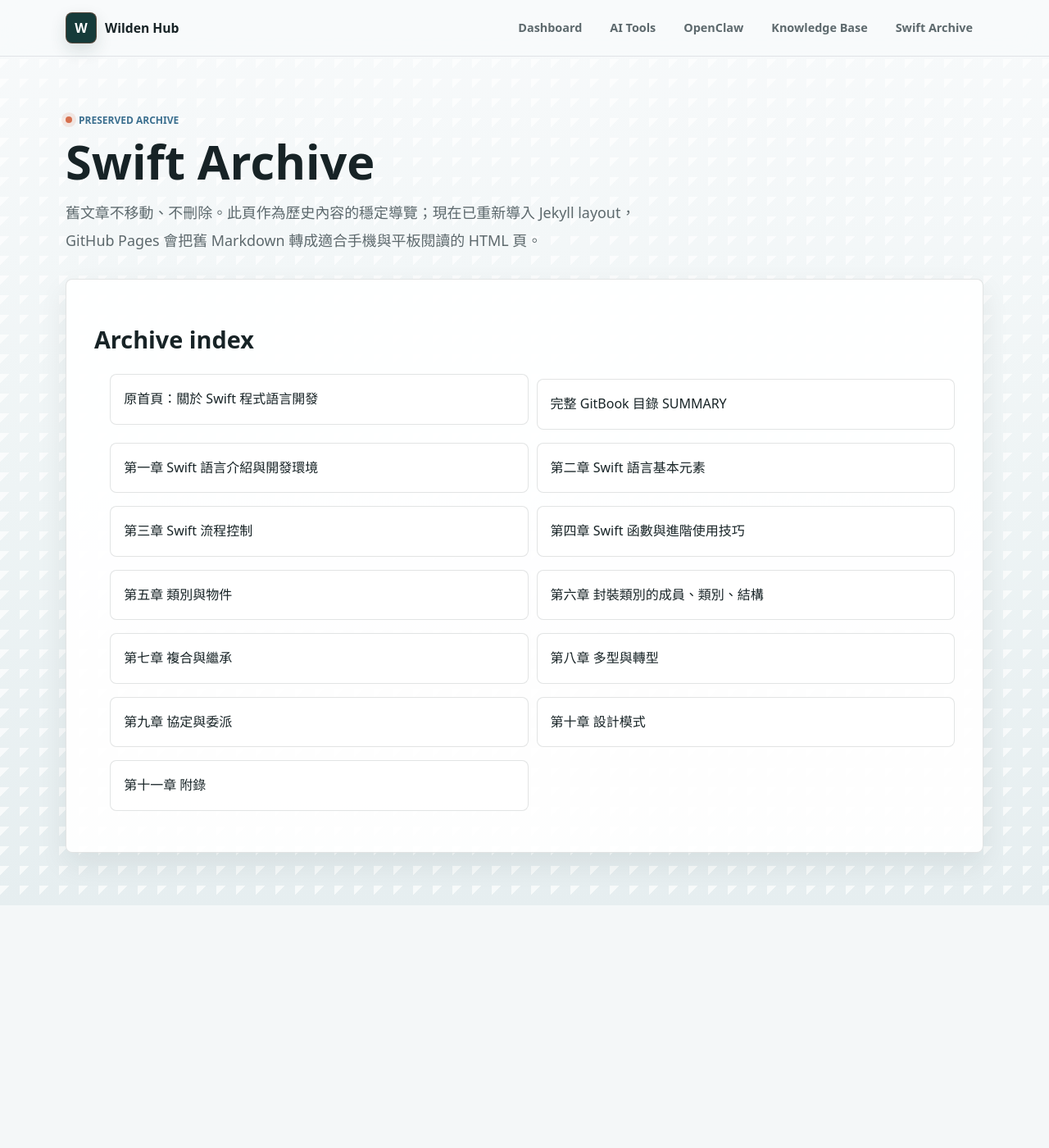
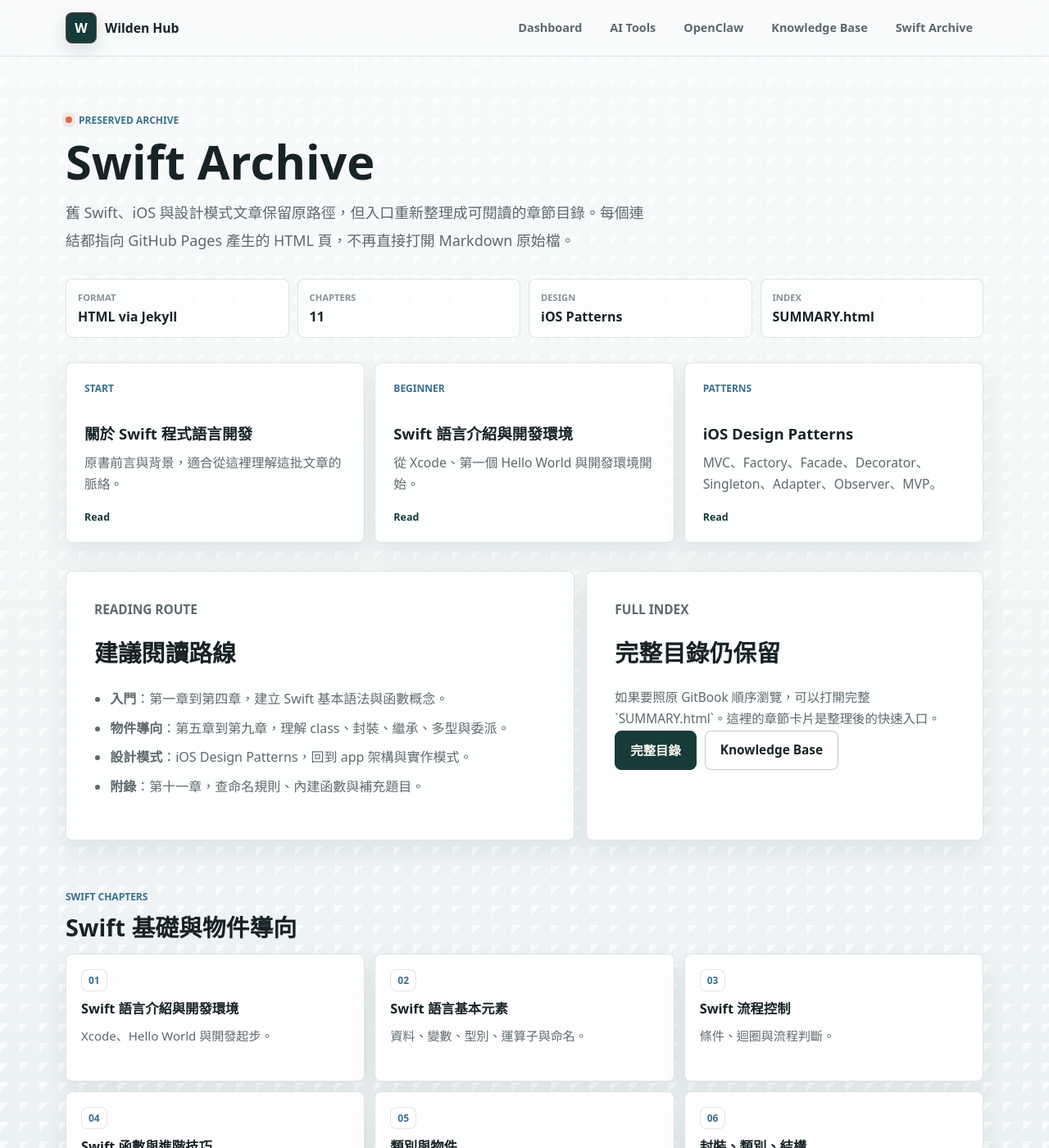
Before and after one commit to WildenChen/WildenChen.github.io, a Jekyll site: the page legacy/index.html, which Jekyll copies as it is, in a window 1280 px wide and 1400 px high. Shown: the whole window at 82% size. Built offline with Jekyll 4.4.1, drawn with Linux system fonts in a browser that asks for light colours; some of the changed text lies outside the part shown.

Commit message:
Improve Swift archive navigation

```diff
--- a/assets/css/portal.css
+++ b/assets/css/portal.css
@@ -556,6 +556,75 @@ h3 {
   color: var(--signal);
 }
 
+.archive-section {
+  padding: 4px 0 36px;
+}
+
+.section-heading {
+  margin-bottom: 14px;
+}
+
+.section-heading h2 {
+  margin-bottom: 0;
+}
+
+.chapter-grid {
+  display: grid;
+  grid-template-columns: repeat(3, minmax(0, 1fr));
+  gap: 12px;
+}
+
+.chapter-grid.compact {
+  grid-template-columns: repeat(3, minmax(0, 1fr));
+}
+
+.chapter-card {
+  display: grid;
+  min-height: 156px;
+  gap: 10px;
+  align-content: start;
+  padding: 18px;
+  border: 1px solid var(--line);
+  border-radius: 8px;
+  color: var(--text);
+  background: var(--surface);
+  box-shadow: var(--shadow);
+  text-decoration: none;
+  transition: border-color 160ms ease, transform 160ms ease, background 160ms ease;
+}
+
+.chapter-card:hover,
+.chapter-card:focus-visible {
+  border-color: rgba(201, 95, 66, 0.36);
+  color: var(--accent);
+  background: rgba(255, 255, 255, 0.98);
+  transform: translateY(-2px);
+  outline: none;
+}
+
+.chapter-card span {
+  width: max-content;
+  padding: 4px 8px;
+  border: 1px solid var(--line);
+  border-radius: 8px;
+  color: var(--sky);
+  background: rgba(255, 255, 255, 0.66);
+  font-size: 0.75rem;
+  font-weight: 800;
+}
+
+.chapter-card strong {
+  font-size: 1.02rem;
+  line-height: 1.35;
+}
+
+.chapter-card p {
+  margin-bottom: 0;
+  color: var(--muted);
+  font-size: 0.94rem;
+  line-height: 1.65;
+}
+
 .service-section {
   margin-top: 30px;
 }
@@ -787,6 +856,8 @@ h3 {
   .portal-grid,
   .focus-grid,
   .directory-grid,
+  .chapter-grid,
+  .chapter-grid.compact,
   .quick-grid,
   .service-grid {
     grid-template-columns: repeat(2, minmax(0, 1fr));
@@ -856,6 +927,8 @@ h3 {
   .portal-grid,
   .focus-grid,
   .directory-grid,
+  .chapter-grid,
+  .chapter-grid.compact,
   .legacy-list,
   .quick-grid,
   .assistant-grid,
--- a/legacy/index.html
+++ b/legacy/index.html
@@ -34,25 +34,87 @@
     <section class="page-hero">
       <p class="kicker"><span class="pulse" aria-hidden="true"></span> Preserved archive</p>
       <h1>Swift Archive</h1>
-      <p class="lede">舊文章不移動、不刪除。此頁作為歷史內容的穩定導覽；現在已重新導入 Jekyll layout，GitHub Pages 會把舊 Markdown 轉成適合手機與平板閱讀的 HTML 頁。</p>
+      <p class="lede">舊 Swift、iOS 與設計模式文章保留原路徑，但入口重新整理成可閱讀的章節目錄。每個連結都指向 GitHub Pages 產生的 HTML 頁，不再直接打開 Markdown 原始檔。</p>
     </section>
-    <section class="content-panel">
-      <h2>Archive index</h2>
-      <ul class="legacy-list">
-        <li><a href="../swift.html">原首頁：關於 Swift 程式語言開發</a></li>
-        <li><a href="../SUMMARY.html">完整 GitBook 目錄 SUMMARY</a></li>
-        <li><a href="../chapter1/README.html">第一章 Swift 語言介紹與開發環境</a></li>
-        <li><a href="../chapter2/README.html">第二章 Swift 語言基本元素</a></li>
-        <li><a href="../chapter3/README.html">第三章 Swift 流程控制</a></li>
-        <li><a href="../chapter4/README.html">第四章 Swift 函數與進階使用技巧</a></li>
-        <li><a href="../chapter5/README.html">第五章 類別與物件</a></li>
-        <li><a href="../chapter6/README.html">第六章 封裝類別的成員、類別、結構</a></li>
-        <li><a href="../chapter7/README.html">第七章 複合與繼承</a></li>
-        <li><a href="../chapter8/README.html">第八章 多型與轉型</a></li>
-        <li><a href="../chapter9/README.html">第九章 協定與委派</a></li>
-        <li><a href="../ios-design-patterns/README.html">第十章 設計模式</a></li>
-        <li><a href="../chapter11/README.html">第十一章 附錄</a></li>
-      </ul>
+
+    <section class="status-strip" aria-label="Archive summary">
+      <div><span>Format</span><strong>HTML via Jekyll</strong></div>
+      <div><span>Chapters</span><strong>11</strong></div>
+      <div><span>Design</span><strong>iOS Patterns</strong></div>
+      <div><span>Index</span><strong>SUMMARY.html</strong></div>
+    </section>
+
+    <section class="directory-grid" aria-label="Recommended archive entries">
+      <a class="directory-card" href="../swift.html">
+        <span class="card-index">Start</span>
+        <h2>關於 Swift 程式語言開發</h2>
+        <p>原書前言與背景，適合從這裡理解這批文章的脈絡。</p>
+        <span class="service-action">Read</span>
+      </a>
+      <a class="directory-card" href="../chapter1/README.html">
+        <span class="card-index">Beginner</span>
+        <h2>Swift 語言介紹與開發環境</h2>
+        <p>從 Xcode、第一個 Hello World 與開發環境開始。</p>
+        <span class="service-action">Read</span>
+      </a>
+      <a class="directory-card" href="../ios-design-patterns/README.html">
+        <span class="card-index">Patterns</span>
+        <h2>iOS Design Patterns</h2>
+        <p>MVC、Factory、Facade、Decorator、Singleton、Adapter、Observer、MVP。</p>
+        <span class="service-action">Read</span>
+      </a>
+    </section>
+
+    <section class="split-section" aria-labelledby="archive-route-title">
+      <div class="content-panel">
+        <p class="card-index">Reading route</p>
+        <h2 id="archive-route-title">建議閱讀路線</h2>
+        <ul>
+          <li><strong>入門</strong>：第一章到第四章，建立 Swift 基本語法與函數概念。</li>
+          <li><strong>物件導向</strong>：第五章到第九章，理解 class、封裝、繼承、多型與委派。</li>
+          <li><strong>設計模式</strong>：iOS Design Patterns，回到 app 架構與實作模式。</li>
+          <li><strong>附錄</strong>：第十一章，查命名規則、內建函數與補充題目。</li>
+        </ul>
+      </div>
+      <div class="content-panel">
+        <p class="card-index">Full index</p>
+        <h2>完整目錄仍保留</h2>
+        <p>如果要照原 GitBook 順序瀏覽，可以打開完整 `SUMMARY.html`。這裡的章節卡片是整理後的快速入口。</p>
+        <div class="section-actions">
+          <a class="button primary" href="../SUMMARY.html">完整目錄</a>
+          <a class="button" href="../knowledge-base/">Knowledge Base</a>
+        </div>
+      </div>
+    </section>
+
+    <section class="archive-section" aria-labelledby="swift-chapters-title">
+      <div class="section-heading">
+        <p class="card-index">Swift chapters</p>
+        <h2 id="swift-chapters-title">Swift 基礎與物件導向</h2>
+      </div>
+      <div class="chapter-grid">
+        <a class="chapter-card" href="../chapter1/README.html"><span>01</span><strong>Swift 語言介紹與開發環境</strong><p>Xcode、Hello World 與開發起步。</p></a>
+        <a class="chapter-card" href="../chapter2/README.html"><span>02</span><strong>Swift 語言基本元素</strong><p>資料、變數、型別、運算子與命名。</p></a>
+        <a class="chapter-card" href="../chapter3/README.html"><span>03</span><strong>Swift 流程控制</strong><p>條件、迴圈與流程判斷。</p></a>
+        <a class="chapter-card" href="../chapter4/README.html"><span>04</span><strong>Swift 函數與進階技巧</strong><p>函數定義、參數與進階使用方式。</p></a>
+        <a class="chapter-card" href="../chapter5/README.html"><span>05</span><strong>類別與物件</strong><p>Class、Object、成員、構造函數與 self。</p></a>
+        <a class="chapter-card" href="../chapter6/README.html"><span>06</span><strong>封裝、類別、結構</strong><p>封裝、存取控制、套件與命名空間。</p></a>
+        <a class="chapter-card" href="../chapter7/README.html"><span>07</span><strong>複合與繼承</strong><p>物件關係、複合與繼承概念。</p></a>
+        <a class="chapter-card" href="../chapter8/README.html"><span>08</span><strong>多型與轉型</strong><p>類型檢查、上下轉換與多型觀念。</p></a>
+        <a class="chapter-card" href="../chapter9/README.html"><span>09</span><strong>協定與委派</strong><p>Protocol、Delegate 與 iOS 常見設計方式。</p></a>
+      </div>
+    </section>
+
+    <section class="archive-section" aria-labelledby="pattern-title">
+      <div class="section-heading">
+        <p class="card-index">Patterns and appendix</p>
+        <h2 id="pattern-title">設計模式與附錄</h2>
+      </div>
+      <div class="chapter-grid compact">
+        <a class="chapter-card" href="../ios-design-patterns/README.html"><span>10</span><strong>iOS Design Patterns</strong><p>MVC、Factory、Facade、Decorator、Singleton、Adapter、Observer、MVP。</p></a>
+        <a class="chapter-card" href="../chapter11/README.html"><span>11</span><strong>附錄</strong><p>Swift 命名規則、內建函數、CocoaPods 與新人考題。</p></a>
+        <a class="chapter-card" href="../SUMMARY.html"><span>All</span><strong>完整 GitBook 目錄</strong><p>保留原本完整章節順序與所有文章入口。</p></a>
+      </div>
     </section>
   </main>
   <script src="../assets/js/pwa.js" defer></script>
--- a/service-worker.js
+++ b/service-worker.js
@@ -1,4 +1,4 @@
-const CACHE_NAME = "wilden-ai-portal-v4";
+const CACHE_NAME = "wilden-ai-portal-v5";
 const CORE_ASSETS = [
   "./",
   "./index.html",
```
